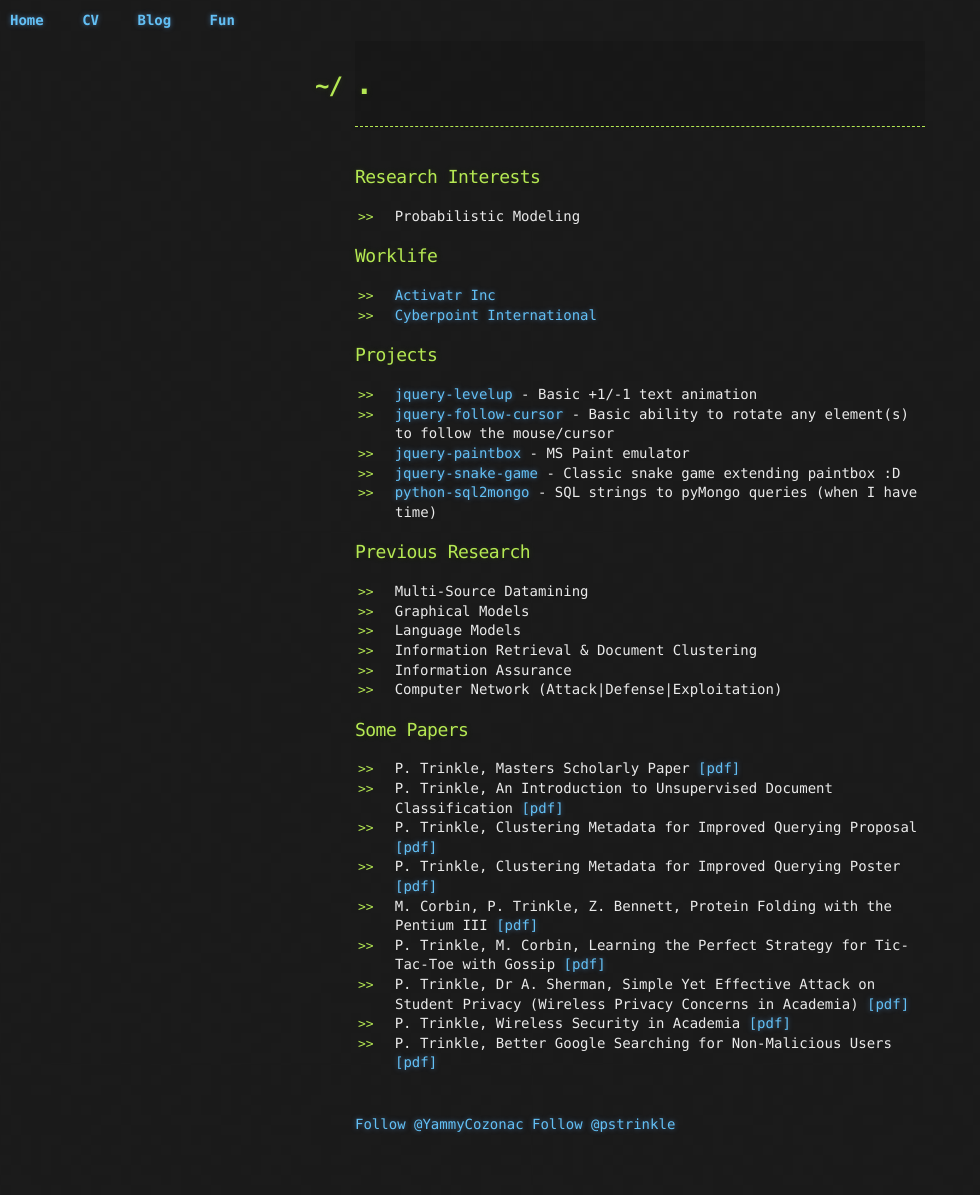
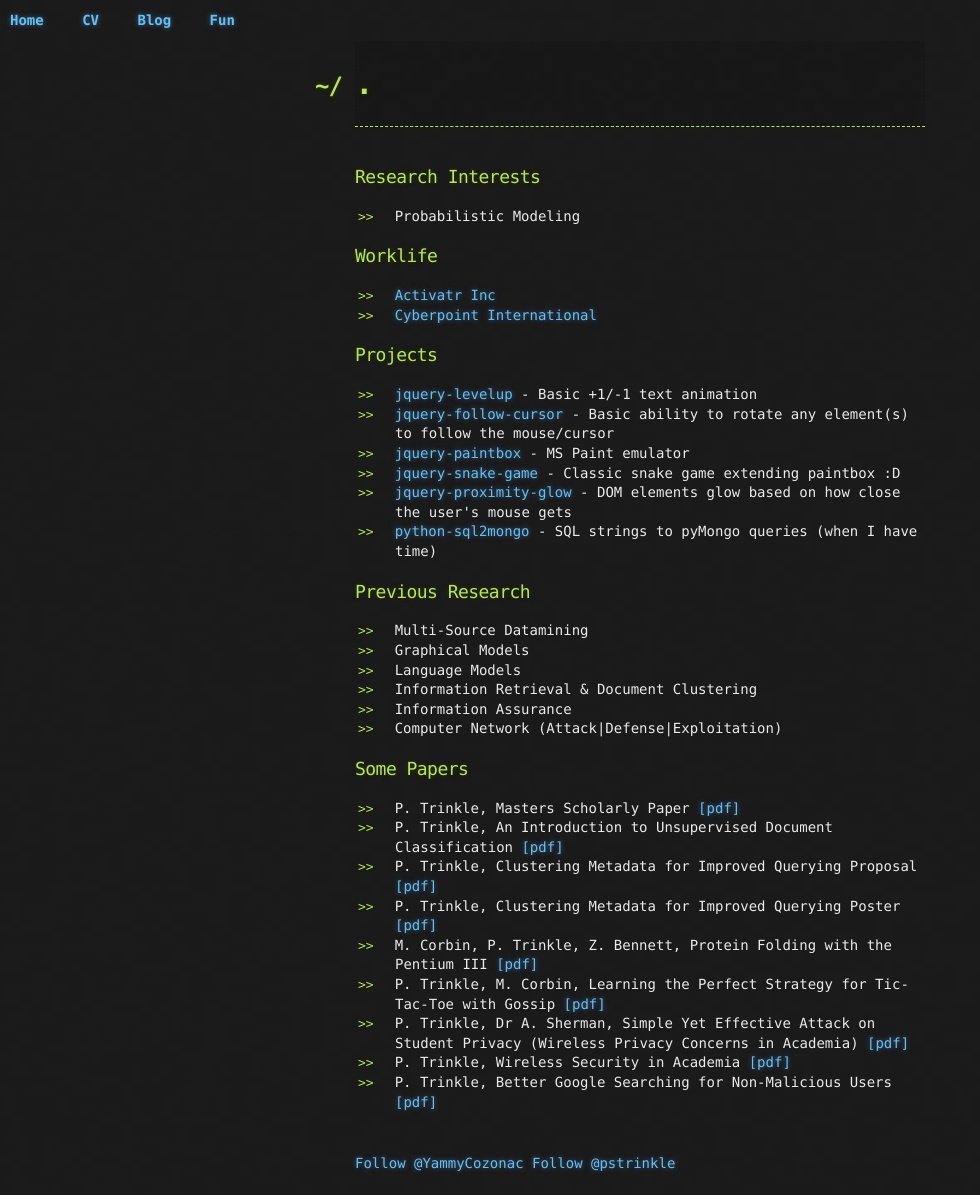
Before and after one commit to pstrinkle/pstrinkle.github.io, a Jekyll site: the page built from index.html, in a window 1280 px wide. Shown: the whole page, without its empty margins (0-980 px from the left). Built offline with Jekyll 4.4.1, drawn with Linux system fonts in a browser that asks for light colours; nearby versions of some CDN libraries; comment, search, counter and statistics services are not loaded; before the commit the page ends 1156 px from its top, so only the background shows below that.

Commit message:
Update index.html

```diff
--- a/index.html
+++ b/index.html
@@ -28,6 +28,7 @@ title: .
     <li><a href="/jquery-follow-cursor" target="_blank">jquery-follow-cursor</a> - Basic ability to rotate any element(s) to follow the mouse/cursor</li>
     <li><a href="/jquery-paintbox/" target="_blank">jquery-paintbox</a> - MS Paint emulator</li>
     <li><a href="/jquery-snake-game/" target="_blank">jquery-snake-game</a> - Classic snake game extending paintbox :D</li>
+    <li><a href="/jquery-proximity-glow/" target="_blank">jquery-proximity-glow</a> - DOM elements glow based on how close the user's mouse gets</li>
     <li><a href="https://github.com/pstrinkle/python-sql2mongo" target="_blank">python-sql2mongo</a> - SQL strings to pyMongo queries (when I have time)</li>
   </ul>
 </section>
```
